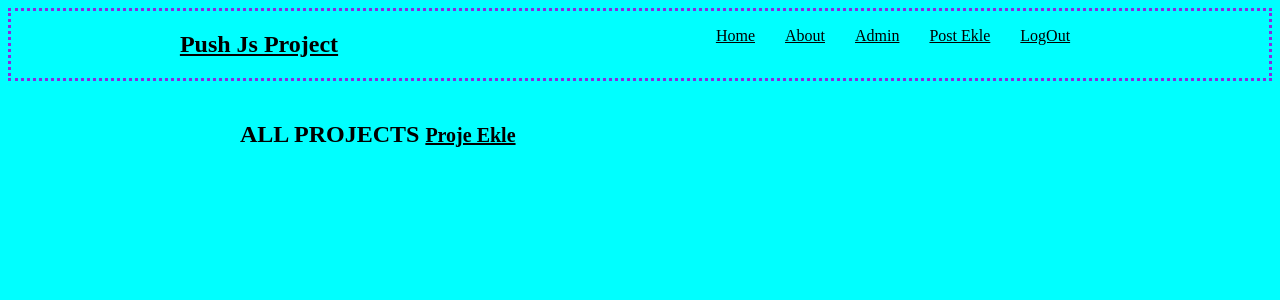
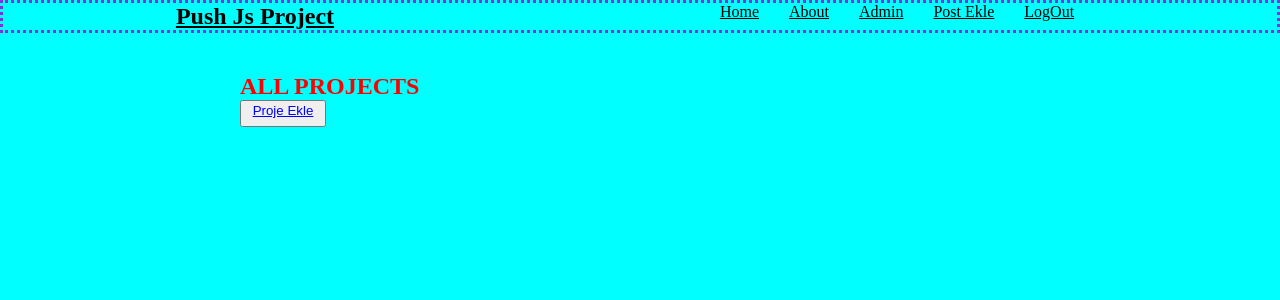
Before and after one commit to ckymn/blogs, a Node server app: page /admin in a window 1280 px wide. Shown: the top 300 px of the page. Run offline with Node 20, Linux system fonts and the light colour scheme; the visitor is signed in with stand-in values (Sample User, id 1); data that the repository does not hold is empty; some libraries are stand-ins or nearby versions.

Commit message:
code fixed 👍

```diff
--- a/public/style/style.css
+++ b/public/style/style.css
@@ -26,6 +26,11 @@ section {
     margin: 40px auto;
 }
 
+#title {
+    width: 50%;
+    color: red;
+}
+
 form {
     display: flex;
     flex-direction: column;
--- a/views/about.ejs
+++ b/views/about.ejs
@@ -6,7 +6,7 @@
   <body>
     <%-include("./partials/nav.ejs") %>
     <section>
-      <h1>Hakkimizda...</h1>
+      <h1 id="title">Hakkimizda...</h1>
       <p>
         Lorem, ipsum dolor sit amet consectetur adipisicing elit. Autem commodi
         veniam aperiam illum recusandae enim inventore. Voluptas quisquam
--- a/views/admin.ejs
+++ b/views/admin.ejs
@@ -2,16 +2,24 @@
 <html lang="en">
 <head>
     <%-include("./partials/header.ejs") %>
+    <style>
+        #add{
+            display: inline-block;
+            width: 70px;
+            height: 21px;
+        }
+    </style>
 </head>
 <body>
     <%-include("./partials/nav.ejs") %>
     <section >
-        <h1>ALL PROJECTS <small><a href="/admin/add">Proje Ekle</a></small></h1>
+        <h1 id="title">ALL PROJECTS </h1>
+        <button><a id="add" style="color: blue;" href="/admin/add">Proje Ekle</a></button>
         <ul>
             <% blogs.map((el,i,arr) => { %>
                 <br>
                     <p><%=el.title%></p>
-                    <a class="del" style="color: red;" data-id="<%=el._id%> ">Yazi Sil</a>
+                    <button><a class="del" style="color: red;" data-id="<%=el._id%> ">Yazi Sil</a></button>
                 </li>
             <%  })%>
         </ul>
--- a/views/index.ejs
+++ b/views/index.ejs
@@ -6,7 +6,7 @@
 <body>
     <%-include("./partials/nav.ejs") %>
     <section>
-        <h1>Yazilar</h1>
+        <h1 id="title">Yazilar</h1>
         <ul>
             <% blogs.map((el,i,arr) => { %>
                 <br>
--- a/views/partials/header.ejs
+++ b/views/partials/header.ejs
@@ -3,3 +3,9 @@
 <meta name="viewport" content="width=device-width, initial-scale=1.0">
 <title> <%= title %> </title>
 <link rel="stylesheet" href="/style/style.css">
+<style>
+    *{
+        margin: 0;
+        box-sizing: border-box;
+    }
+</style>
```
